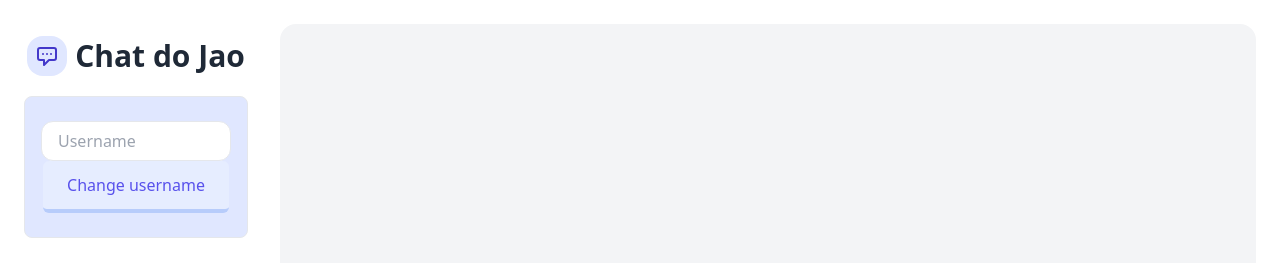
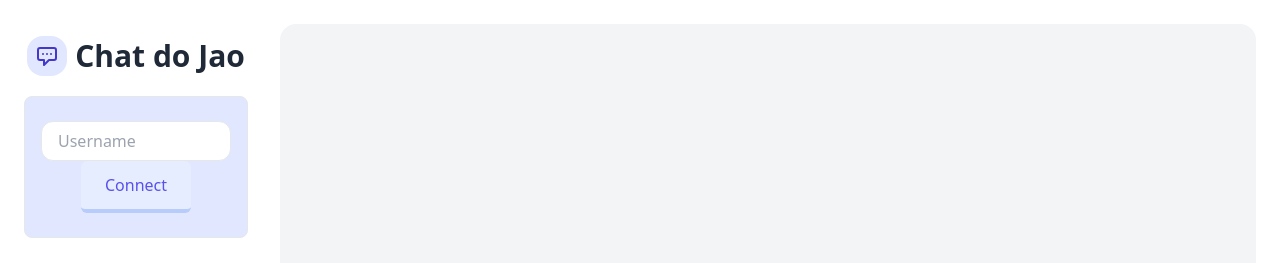
Before and after one commit to JoaoLeonello/ChatdoJao, a Vue app in the folder packages/webchat/: page / in a window 1280 px wide. Shown: the top 263 px of the page. Built offline with nearby package versions, Linux system fonts and the light colour scheme.

Commit message:
Code arrangement

```diff
--- a/packages/webchat/src/App.vue
+++ b/packages/webchat/src/App.vue
@@ -43,8 +43,7 @@
             <button
               class="pressDownButton"
               @click="changeUsername"
-            >Change username
-            </button>
+            >{{ isConnected ? 'Change username' : 'Connect' }}</button>
           </div>
           <div class="flex flex-col mt-8">
             <div
@@ -188,13 +187,14 @@ export default {
       username: "",
       messagesPool: [],
       userMessageInput: "",
+      socketsConnected: [],
       isConnected: false,
-      socketsConnected: [],
     };
   },
   sockets: {
-    connect() {
+    isConnected() {
       this.isConnected = true;
+      console.log('aqui');
     },
 
     disconnect() {
@@ -207,21 +207,23 @@ export default {
 
     socketsConnected({ socketsConnected }) {
       this.socketsConnected = socketsConnected;
-    }
-  },
-  created() {
-
+    },
   },
   methods: {
     sendMessage() {
+      if (this.userMessageInput === '') {
+        return;
+      }
+
       this.$socket.client.emit("client_emit_message", { message: this.userMessageInput });
       this.userMessageInput = '';
     },
 
     changeUsername() {
       if (!this.$socket) {
-        const socket = io('http://localhost:3052');
-        Vue.use(VueSocketIOExt, socket, { query: { username: this.username } });
+        const socket = io('http://localhost:3052', { query: { "username": `${this.username}` } });
+        Vue.use(VueSocketIOExt, socket);
+
         return;
       }
 
```
Also changed, not shown: 1 other file (tests, documents, lock files or other folders).
